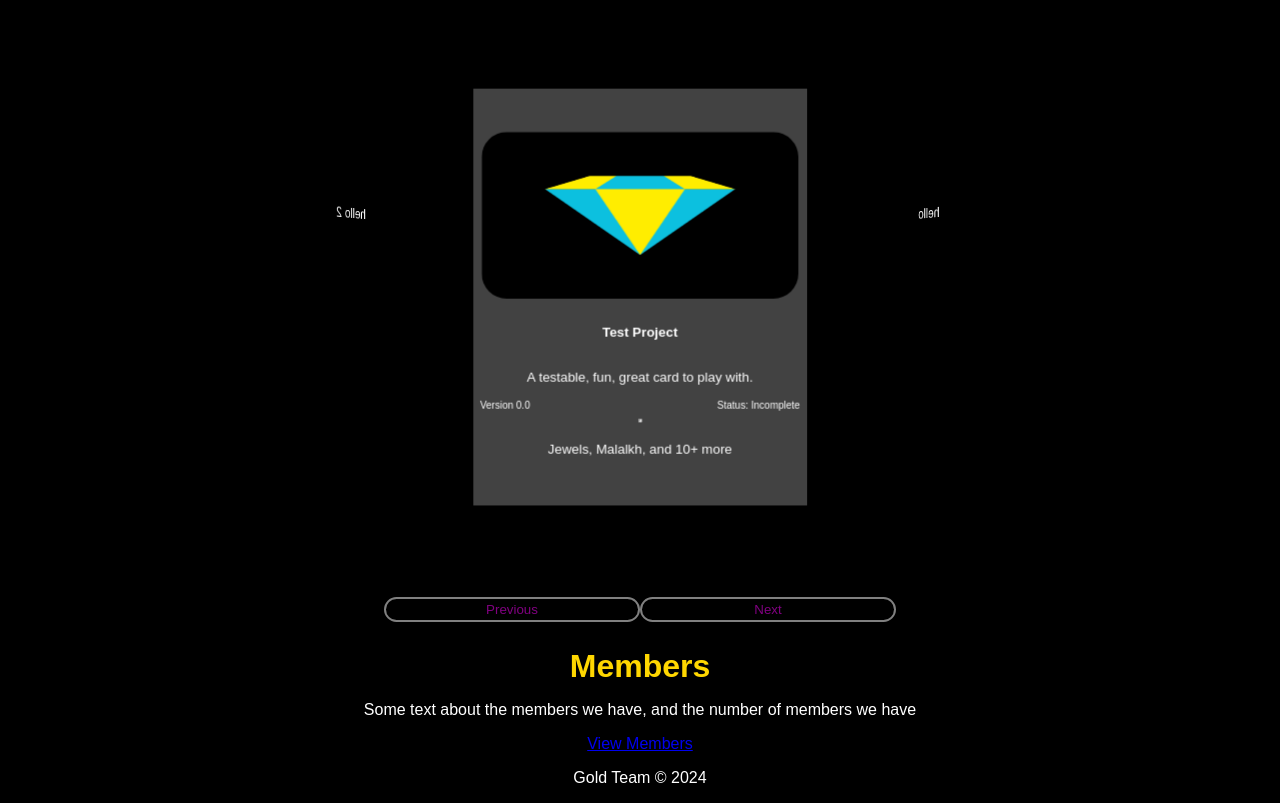
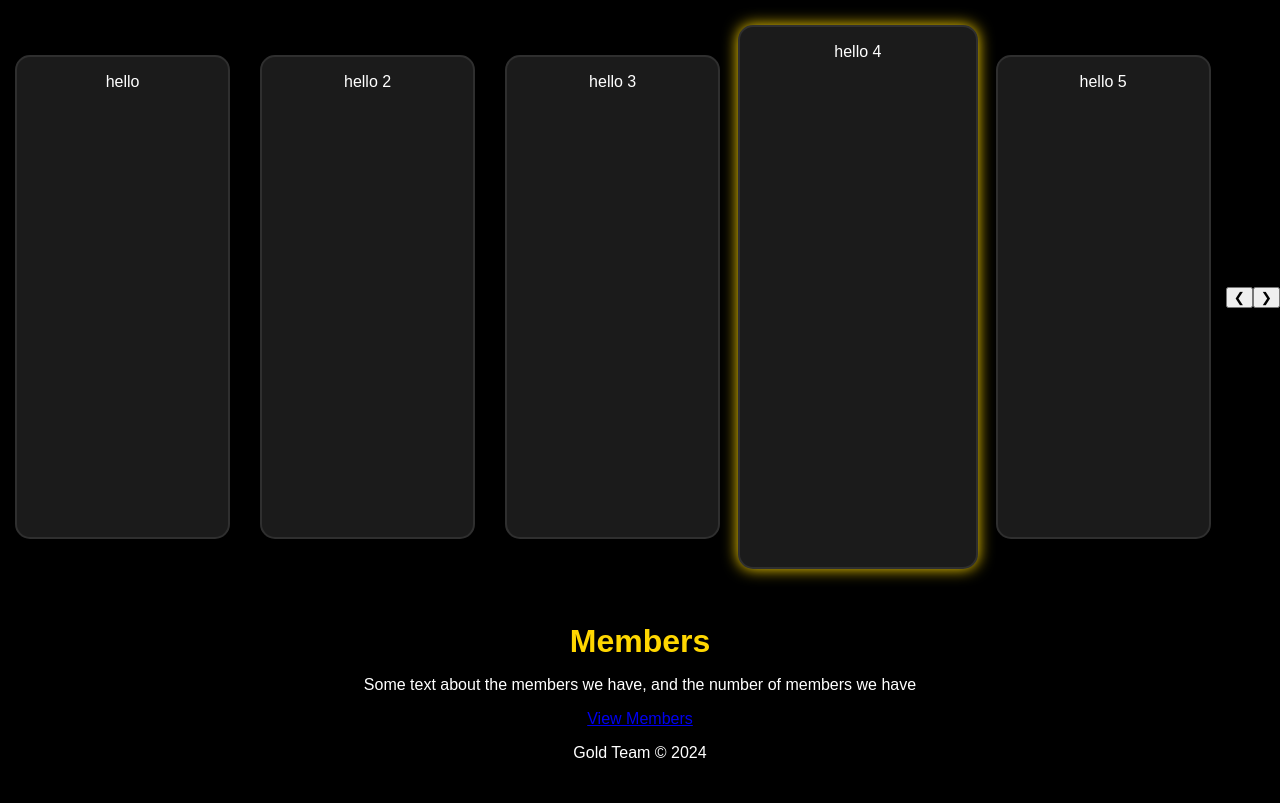
Before and after one commit to Gold-Team-Projects/Site, a website: page src/index.html in a window 1280 px wide. Shown: the part 662-1465 px from the top of the page. After the commit the page ends 1440 px from the top, so only its background shows below. Drawn offline with Linux system fonts and the light colour scheme.

Commit message:
created better gallery

```diff
--- a/src/css/index.css
+++ b/src/css/index.css
@@ -4,14 +4,14 @@
 
 h1 {
     font-size: 4em;
-    text-shadow: 0 0 10px rgba(0, 0, 255, 0.7);
+    text-shadow: 0 0 40px rgba(0, 0, 255, 0.7);
     color: blue;
     margin: 10% 5% 1% 5%;
     font-family: Andale Mono, monospace;
 }
 h2 {
     font-size: 2.3em;
-    text-shadow: 0 0 10px purple;
+    text-shadow: 0 0 20px purple;
     color: purple;
     margin: 1% 5% 7.5% 4%;
     font-family: Andale Mono, monospace;
@@ -29,71 +29,32 @@ h3 {
     background-size: 55%;
     height: calc(100% - 60px);
 }
-.gallery-wrapper {
-    margin: 0;
+
+.gallery {
+    height: 75vh;
+    width: 100%;
+    overflow-x: hidden;
     display: flex;
-    flex-direction: column;
+    flex-direction: row;
+    justify-content: left;
     align-items: center;
-    text-align: center;
-    height: 75vh;
-    justify-content: center;
-    background-color: black;
-    overflow: hidden;
+}
+.gallery .card {
+    height: 80%;
+    width: 250px;
+    margin: 0 15px;
+    border: 2px solid #2f2f2f;
+    border-radius: 15px;
+    background-color: #1b1b1b;
+    transition: all 0.3s ease;
+}
+.gallery .card:hover {
+    box-shadow: 0 0 15px gold;
 }
 
-#gallery {
-    position: relative;
-    width: 200px;
-    height: 250px;
-    transform-style: preserve-3d;
-    transform:  perspective(1000px) rotateY(0deg);
-    transition: transform 0.7s;
+.gallery .card.active {
+    height: 90%;
+    width: 280px;
+    margin: 0 2.5px;
+    box-shadow: 0 0 15px gold;
 }
-#gallery span {
-    position: absolute;
-    top: 0;
-    left: 0;
-    width: 100%;
-    height: 100%;
-    transform: rotateY(calc(var(--i) * var(--gallery-deg))) translateZ(400px);
-}
-#gallery span .card {
-    position: absolute;
-    left: 0;
-    top: 0;
-    width: 100%;
-    display: flex;
-    justify-content: center;
-    align-items: center;
-    flex-direction: column;
-    height: 100%;
-    background: rgb(66, 66, 66);
-    font-size: 0.5em;
-}
-#gallery span .card .flex-horizontal {
-    width: 100%;
-    justify-content: space-between
-}
-#gallery span .card .flex-horizontal p {
-    font-size: 0.5em;
-    width: fit-content;
-    margin: 0.2em 1em;
-}
-#gallery span .card img {
-    width: 95%;
-    height: 40%;
-    margin: 2.5%;
-    border-radius: 15px;
-}
-
-#gallery-prev, #gallery-next {
-    height: 25px;
-    width: 20%;
-    border: 2px solid grey;
-    border-radius: 20px;
-    background: black;
-    color: purple;
-}
-#gallery-prev:hover, #gallery-next:hover {
-    color: gold;
-}
--- a/src/index.html
+++ b/src/index.html
@@ -28,33 +28,25 @@
         <div class="main-content">
             <div class="section">
                 <h3>Projects</h3>
-                <div class="gallery-wrapper">
-                    <div id="gallery">
-                        <span style="--i: 1">
-                            <p>hello</p>
-                        </span>
-                        <span style="--i: 2">
-                            <p>hello 2</p>
-                        </span>
-                        <span style="--i: 3">
-                            <div class="card">
-                                <img src="img/jewel.webp">
-                                <h4>Test Project</h4>
-                                <p>A testable, fun, great card to play with.</p>
-                                <div class="flex-horizontal">
-                                    <p>Version 0.0</p>
-                                    <p>Status: Incomplete</p>
-                                </div>
-                                <hr>
-                                <p>Jewels, Malalkh, and 10+ more</p>
-                            </div>
-                        </span>
+                <div class="gallery">
+                    <div class="card">
+                        <p>hello</p>
                     </div>
-                </div>
+                    <div class="card">
+                        <p>hello 2</p>
+                    </div>
+                    <div class="card">
+                        <p>hello 3</p>
+                    </div>
+                    <div class="card">
+                        <p>hello 4</p>
+                    </div>
+                    <div class="card">
+                        <p>hello 5</p>
+                    </div>
 
-                <div class="flex-horizontal">
-                    <button id="gallery-prev">Previous</button>
-                    <button id="gallery-next">Next</button>
+                    <button id="gallery-prev">&#10094;</button>
+                    <button id="gallery-next">&#10095</button>
                 </div>
             </div>
             <div class="section">
--- a/src/js/index.js
+++ b/src/js/index.js
@@ -1,32 +1,35 @@
-const gallery = document.getElementById('gallery');
+const gallery = document.getElementsByClassName('gallery')[0];
 const prev = document.getElementById('gallery-prev');
 const next = document.getElementById('gallery-next');
-const deg = 360 / gallery.children.length;
+const cards = gallery.children;
+
+let timer;
 let x = 0;
-let timer;
 
 function start() {
-    prev.addEventListener("click", function () {
-        x = x + deg;
-        clearTimeout(timer);
-        updateGallery();
-    });
-    next.addEventListener("click", function () {
-        x = x - deg;
-        clearTimeout(timer);
-        updateGallery();
+    updateGallery(Math.round((cards.length - 2) / 2))
+
+    prev.addEventListener('click', () => {
+        if (x > 0) {
+            updateGallery(x - 1);
+        }
     });
 
-    document.documentElement.style.setProperty('--gallery-deg', `${deg}deg`);
-    updateGallery();
+    next.addEventListener('click', () => {
+        if (x < cards.length - 3) {
+            updateGallery(x + 1);
+        }
+    });
 }
 
-function updateGallery() {
-    gallery.style.transform = `perspective(1000px) rotateY(${x}deg)`;
-    timer = setTimeout(() => {
-        x = x - deg;
-        updateGallery();
-    }, 8000);
+function updateGallery(y) {
+    cards[x].classList.remove('active');
+    cards[y].classList.add('active');
+    gallery.scrollTo({
+        left: cards[y].offsetLeft,
+        behavior: 'smooth'
+    });
+    x = y
 }
 
 start();
```
